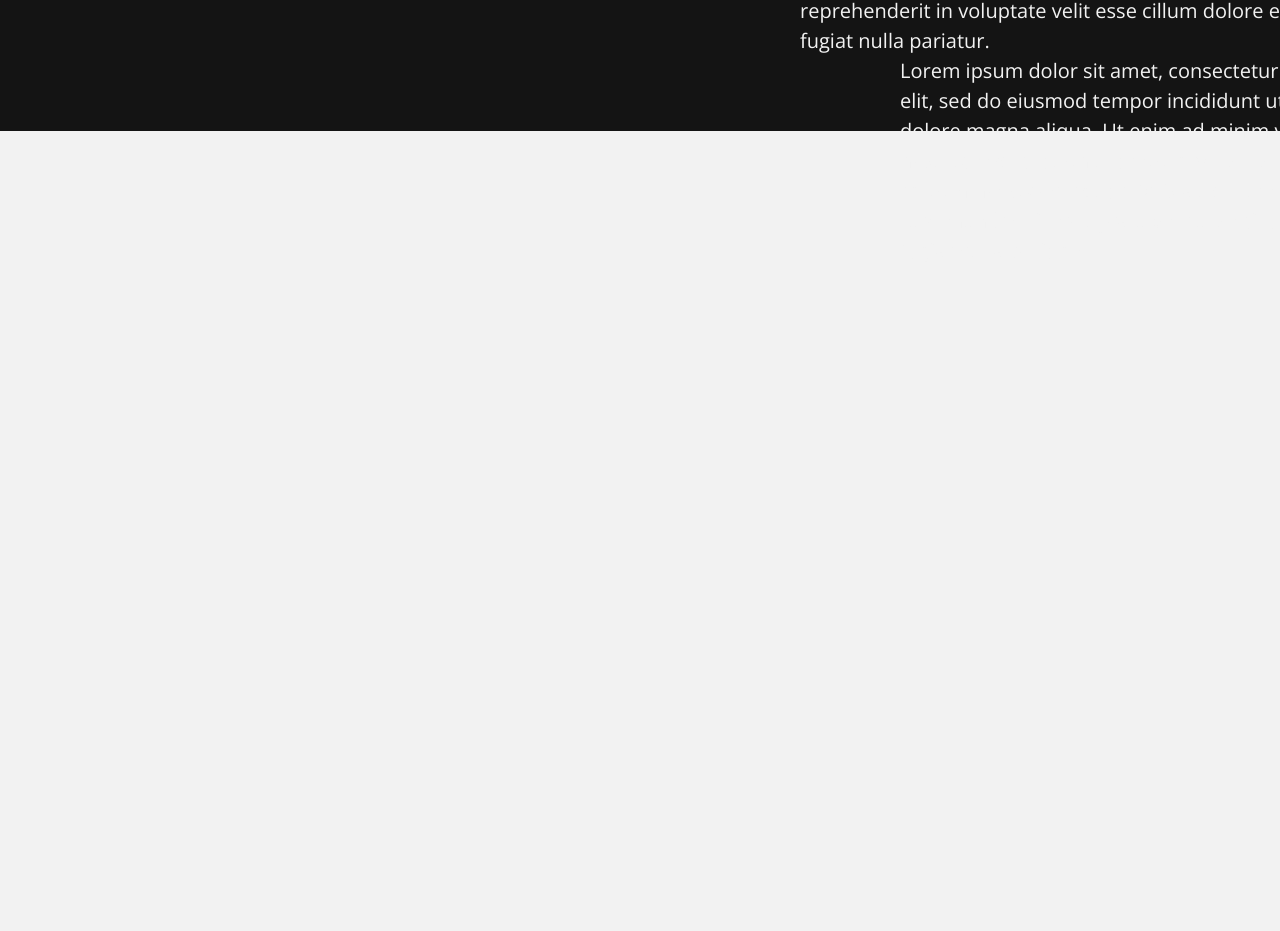
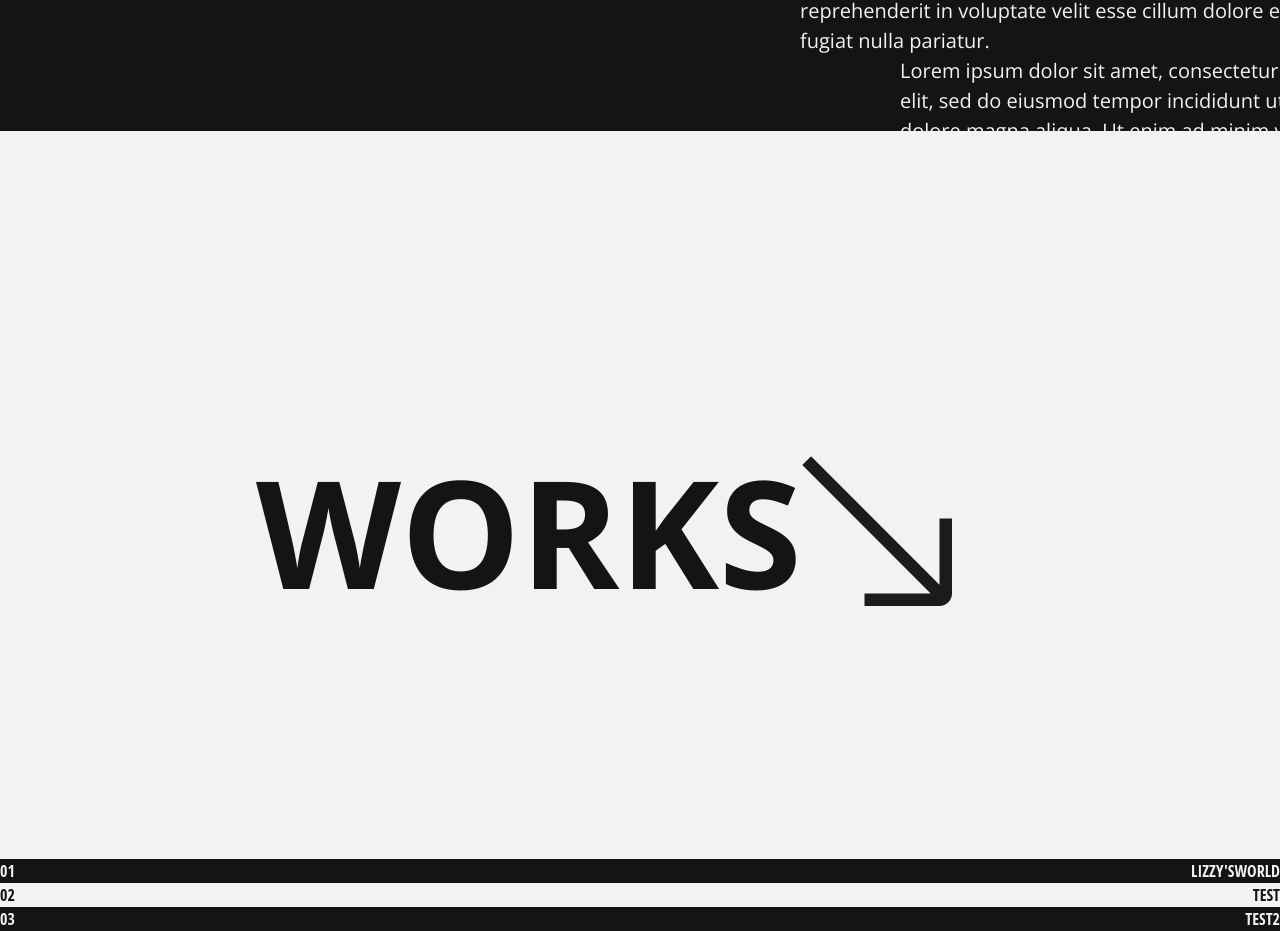
Before and after one commit to Oussopu/PortfolioHaffaf, a React (Vite) app in the folder PorfolioHaffaf/: page / in a window 1280 px wide. Shown: the part 1620-2551 px from the top of the page. Before the commit the page ends 1886 px from the top, so only its background shows below. Built offline with nearby package versions, Linux system fonts and the light colour scheme.

Commit message:
Feat work section

```diff
--- a/PorfolioHaffaf/src/assets/style/header.css
+++ b/PorfolioHaffaf/src/assets/style/header.css
@@ -1,4 +1,5 @@
 .main-nav {
+  z-index: 1;
   position: fixed;
   height: 10vh;
   width: 100%;
--- a/PorfolioHaffaf/src/assets/style/header.scss
+++ b/PorfolioHaffaf/src/assets/style/header.scss
@@ -1,4 +1,5 @@
 .main-nav {
+  z-index: 1;
   position: fixed;
   height: 10vh;
   width: 100%;
--- /dev/null
+++ b/PorfolioHaffaf/src/assets/style/works.css
@@ -0,0 +1,73 @@
+.works-main {
+  position: relative;
+  overflow: hidden;
+  height: 100vh;
+  background-color: #f2f2f2;
+  display: flex;
+  flex-direction: column;
+  justify-content: center;
+}
+.works-main .title-works {
+  display: flex;
+  flex-direction: row;
+  align-items: center;
+  padding-left: 20vw;
+}
+.works-main .title-works h1 {
+  margin: 0;
+  padding: 0;
+  font-family: "Open Sans", sans-serif;
+  font-stretch: condensed;
+  font-weight: 700;
+  font-size: 150px;
+  color: #141414;
+}
+.works-main .title-works img {
+  height: 150px;
+  width: 150px;
+  filter: brightness(0) saturate(100%) invert(8%) sepia(0%) saturate(0%) hue-rotate(0deg) brightness(92%) contrast(92%);
+}
+.works-main .works-slider {
+  position: absolute;
+  width: 100%;
+  top: 0;
+  left: 0;
+}
+.works-main .works-slider .first-work {
+  position: absolute;
+  bottom: -171vh;
+  height: 80vh;
+  width: 100vw;
+  background-color: #141414;
+  color: #f2f2f2;
+  display: flex;
+  flex-direction: row;
+  align-items: flex-start;
+  justify-content: space-between;
+}
+.works-main .works-slider .second-work {
+  position: absolute;
+  bottom: -174vh;
+  height: 80vh;
+  width: 100vw;
+  background-color: #f2f2f2;
+  color: #141414;
+  display: flex;
+  flex-direction: row;
+  align-items: flex-start;
+  justify-content: space-between;
+}
+.works-main .works-slider .third-work {
+  position: absolute;
+  bottom: -177vh;
+  height: 80vh;
+  width: 100vw;
+  background-color: #141414;
+  color: #f2f2f2;
+  display: flex;
+  flex-direction: row;
+  align-items: flex-start;
+  justify-content: space-between;
+}
+
+/*# sourceMappingURL=works.css.map */
--- /dev/null
+++ b/PorfolioHaffaf/src/assets/style/works.scss
@@ -0,0 +1,74 @@
+.works-main {
+  position: relative;
+  overflow: hidden;
+  height: 100vh;
+  background-color: #f2f2f2;
+  display: flex;
+  flex-direction: column;
+  justify-content: center;
+  .title-works {
+    display: flex;
+    flex-direction: row;
+    align-items: center;
+    padding-left: 20vw;
+    h1 {
+      margin: 0;
+      padding: 0;
+      font-family: 'Open Sans', sans-serif;
+      font-stretch: condensed;
+      font-weight: 700;
+      font-size: 150px;
+      color: #141414;
+    }
+    img {
+      height: 150px;
+      width: 150px;
+      filter: brightness(0) saturate(100%) invert(8%) sepia(0%) saturate(0%) hue-rotate(0deg) brightness(92%) contrast(92%);
+    }
+  }
+
+  .works-slider {
+    position: absolute;
+    width: 100%;
+    top: 0;
+    left: 0;
+    .first-work {
+      position: absolute;
+      bottom: -171vh;
+      height: 80vh;
+      width: 100vw;
+      background-color: #141414;
+      color: #f2f2f2;
+      display: flex;
+      flex-direction: row;
+      align-items: flex-start;
+      justify-content: space-between;
+    }
+
+    .second-work {
+      position: absolute;
+      bottom: -174vh;
+      height: 80vh;
+      width: 100vw;
+      background-color: #f2f2f2;
+      color: #141414;
+      display: flex;
+      flex-direction: row;
+      align-items: flex-start;
+      justify-content: space-between;
+    }
+
+    .third-work {
+      position: absolute;
+      bottom: -177vh;
+      height: 80vh;
+      width: 100vw;
+      background-color: #141414;
+      color: #f2f2f2;
+      display: flex;
+      flex-direction: row;
+      align-items: flex-start;
+      justify-content: space-between;
+    }
+  }
+}
--- a/PorfolioHaffaf/src/components/Home.tsx
+++ b/PorfolioHaffaf/src/components/Home.tsx
@@ -1,7 +1,8 @@
 import '../assets/style/home.scss'
 import '../assets/style/about.scss'
+import '../assets/style/works.scss'
 import me from '../assets/img/me.jpeg'
-import arrow from "../assets/img/arrowDown.svg";
+import arrowDown from "../assets/img/arrowDown.svg";
 
 const Home = () => {
     return (
@@ -37,7 +38,7 @@ const Home = () => {
                     <div>
                         <div className="description-contact">
                             <p>CONTACT ME</p>
-                        <img src={arrow} alt="arrow icon" />
+                            <img src={arrowDown} alt="arrow icon" />
                         </div>
                         <div className="description-contact-link">
                             <p>O.HAFFAF.DEV@GMAIL.COM</p>
@@ -46,7 +47,7 @@ const Home = () => {
                     <div>
                         <div className="description-work">
                             <p>LAST WORK</p>
-                        <img src={arrow} alt="arrow icon" />
+                            <img src={arrowDown} alt="arrow icon" />
                         </div>
                         <div className="description-work-link">
                             <p>LIZZY'SWORLD.COM</p>
@@ -82,6 +83,38 @@ const Home = () => {
                     </p>
                 </div>
             </section>
+            <section className="works-main">
+                <div className="title-works">
+                    <h1>WORKS</h1>
+                    <img src={arrowDown} alt="arrow icon" />
+                </div>
+                <div className="works-slider">
+                    <div className="first-work">
+                        <div className="number-work">
+                            <p>01</p>
+                        </div>
+                        <div className="name-work">
+                            <p>LIZZY'SWORLD</p>
+                        </div>
+                    </div>
+                    <div className="second-work">
+                        <div className="number-work">
+                            <p>02</p>
+                        </div>
+                        <div className="name-work">
+                            <p>TEST</p>
+                        </div>
+                    </div>
+                    <div className="third-work">
+                        <div className="number-work">
+                            <p>03</p>
+                        </div>
+                        <div className="name-work">
+                            <p>TEST2</p>
+                        </div>
+                    </div>
+                </div>
+            </section>
         </>
     );
 };
```
Also changed, not shown: 2 other files (tests, documents, lock files or other folders). Lines whose indentation alone changed are shown as unchanged.
